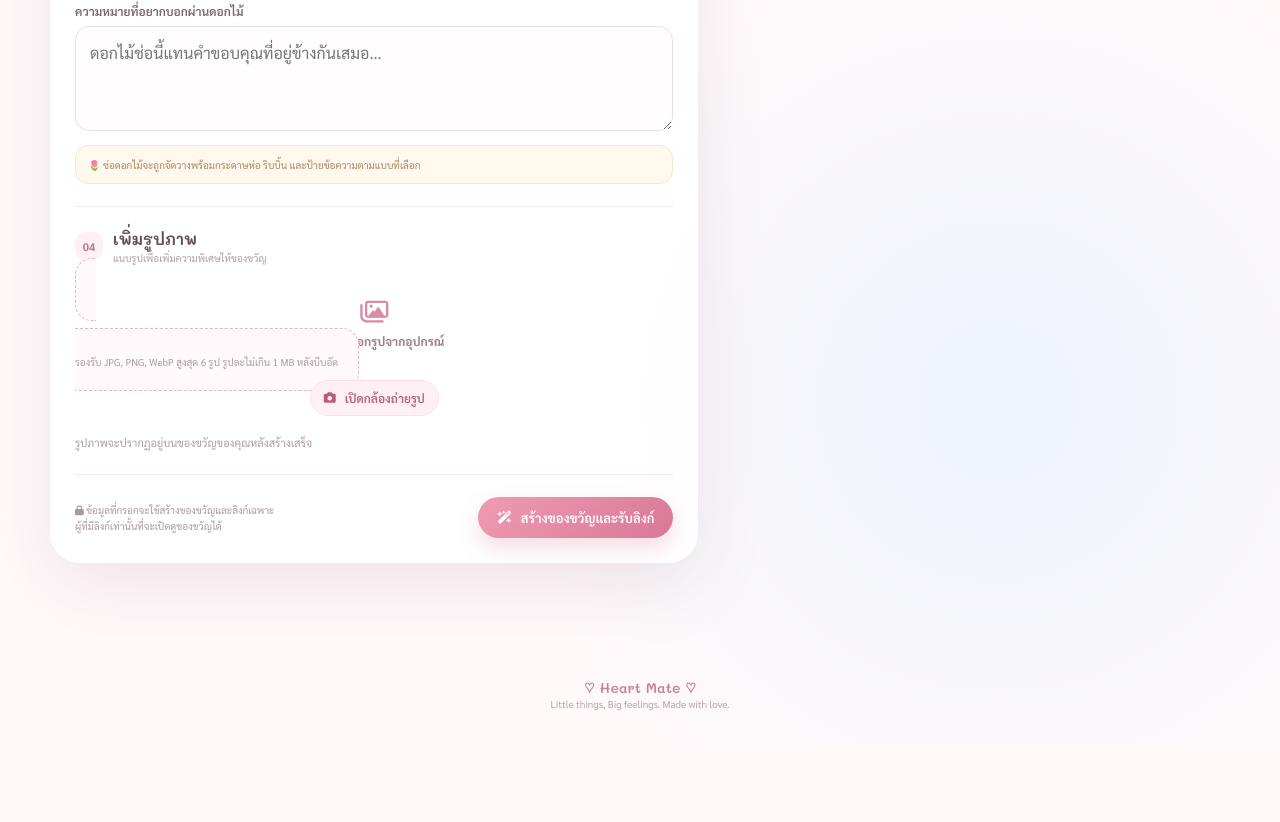
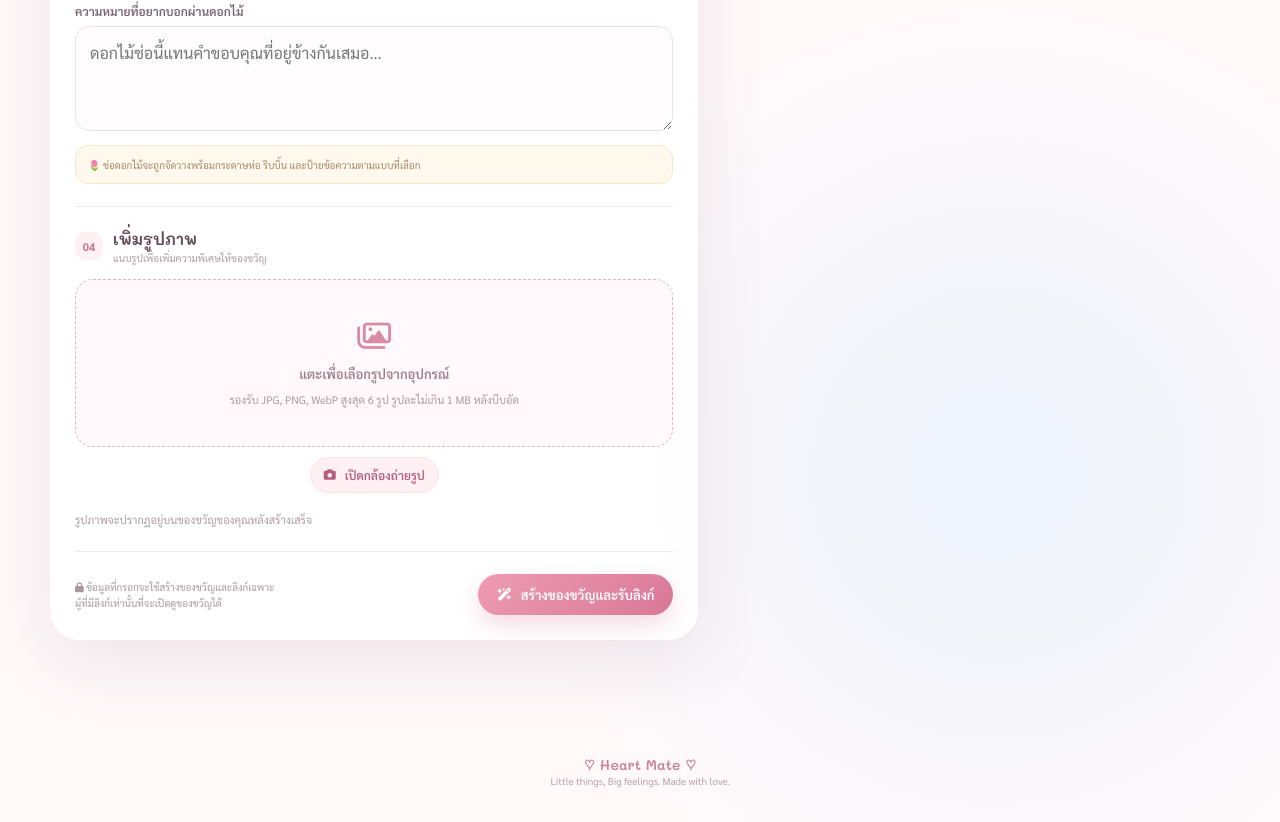
Before and after one commit to heartmate-webapp/Heart-Mate, a plain HTML site: page index.html in a window 1280 px wide. Shown: the part 3542-4364 px from the top of the page. Before the commit the page ends 4287 px from the top, so only its background shows below. Drawn offline with Linux system fonts and the light colour scheme; a web font is replaced by a local one.

Commit message:
Add files via upload

```diff
--- a/index.html
+++ b/index.html
@@ -266,11 +266,70 @@
     .selected-song img { width: 86px; height: 56px; object-fit: cover; border-radius: 9px; }
     .selected-song strong { font-size: 12px; display: block; }
     .selected-song small { color: #7b9b85; font-size: 10px; }
-    .upload-drop { border: 1.5px dashed #e7b4c3; background: #fff9fb; border-radius: 17px; padding: 20px; text-align: center; cursor: pointer; color: #9d7e8c; transition: .2s; }
-    .upload-drop:hover { background: #fff1f5; border-color: #da8ca6; }
-    .upload-drop i { display: block; color: #d98ba4; font-size: 25px; margin-bottom: 8px; }
-    .upload-drop strong { display: block; font-size: 12px; }
-    .upload-drop small { color: #ae9aa4; font-size: 10px; }
+    /* Image picker: force the label to be a single, full-width box.
+       Without display:flex, a label is inline by default and its border can
+       fragment around wrapped Thai text on mobile browsers. */
+    .upload-drop {
+      display: flex !important;
+      flex: 0 0 100%;
+      flex-direction: column;
+      align-items: center;
+      justify-content: center;
+      gap: 7px;
+      width: 100%;
+      min-width: 0;
+      min-height: 168px;
+      box-sizing: border-box;
+      margin: 0;
+      padding: 24px 16px;
+      border: 1.5px dashed #e7b4c3;
+      border-radius: 18px;
+      background: #fff9fb;
+      color: #9d7e8c;
+      text-align: center;
+      line-height: 1.65;
+      white-space: normal;
+      overflow-wrap: anywhere;
+      cursor: pointer;
+      vertical-align: top;
+      transition: background .2s, border-color .2s, box-shadow .2s;
+      -webkit-tap-highlight-color: transparent;
+    }
+    .upload-drop:hover,
+    .upload-drop:focus-visible {
+      background: #fff1f5;
+      border-color: #da8ca6;
+      box-shadow: 0 0 0 3px rgba(218,140,166,.10);
+      outline: none;
+    }
+    .upload-drop > * { max-width: 100%; pointer-events: none; }
+    .upload-drop i {
+      display: block;
+      margin: 0 0 2px;
+      color: #d98ba4;
+      font-size: 30px;
+      line-height: 1.2;
+    }
+    .upload-drop strong {
+      display: block;
+      font-size: 13px;
+      font-weight: 600;
+    }
+    .upload-drop small {
+      display: block;
+      max-width: 32rem;
+      color: #ae9aa4;
+      font-size: 11px;
+      line-height: 1.6;
+    }
+    @media (max-width: 480px) {
+      .upload-drop {
+        min-height: 158px;
+        padding: 22px 13px;
+        border-radius: 17px;
+      }
+      .upload-drop small { font-size: 10px; }
+    }
     .photo-preview-list { display: grid; grid-template-columns: repeat(4, 1fr); gap: 8px; margin-top: 10px; }
     .photo-preview { position: relative; aspect-ratio: 1; }
     .photo-preview img { width: 100%; height: 100%; object-fit: cover; border-radius: 12px; }
@@ -932,7 +991,7 @@
               <span class="section-number">04</span>
               <div><h3>เพิ่มรูปภาพ</h3><p>แนบรูปเพื่อเพิ่มความพิเศษให้ของขวัญ</p></div>
             </div>
-            <label class="upload-drop" for="giftPhotos">
+            <label class="upload-drop" for="giftPhotos" aria-label="เลือกรูปภาพจากอุปกรณ์">
               <i class="fa-regular fa-images"></i>
               <strong>แตะเพื่อเลือกรูปจากอุปกรณ์</strong>
               <small>รองรับ JPG, PNG, WebP สูงสุด 6 รูป รูปละไม่เกิน 1 MB หลังบีบอัด</small>
```
